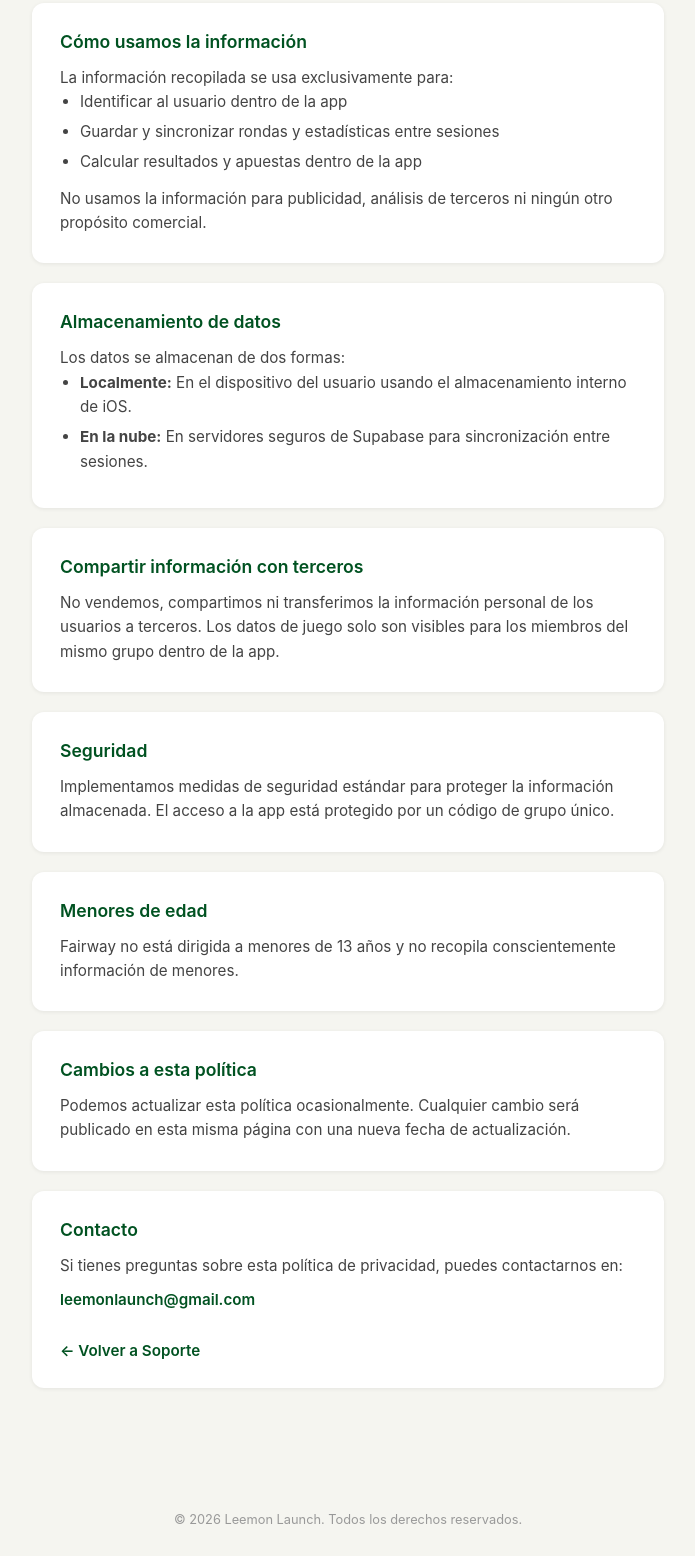
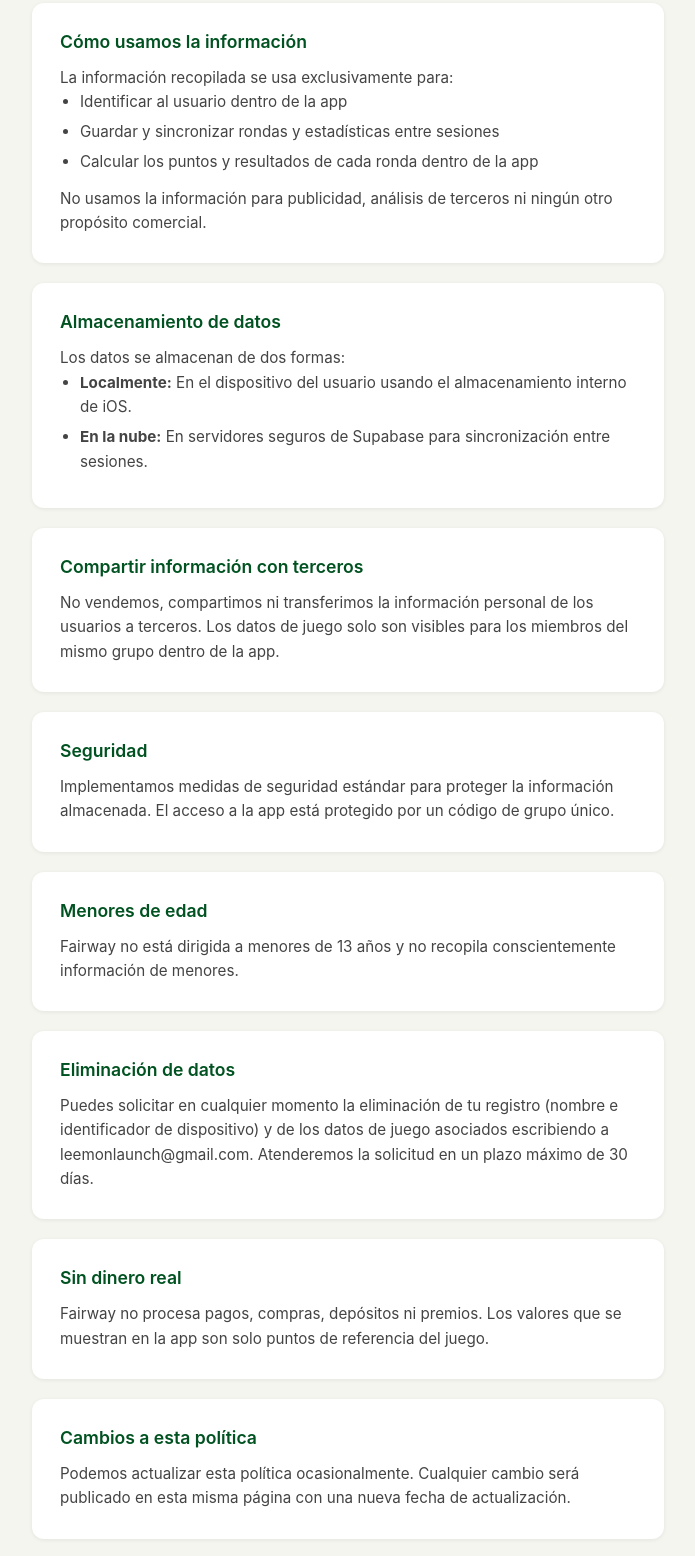
Before and after one commit to Codecodeloop/fairway-support, a plain HTML site: page privacy.html in a window 1280 px wide. Shown: the part 627-2183 px from the top of the page, without its empty margins (292-987 px from the left). Drawn offline with Linux system fonts and the light colour scheme.

Commit message:
Remove betting wording; add data deletion and no-real-money sections
Co-Authored-By: Claude Opus 5.5 <noreply@anthropic.com>

```diff
--- a/privacy.html
+++ b/privacy.html
@@ -99,7 +99,7 @@
 
     <section>
       <h2>Última actualización</h2>
-      <p>22 de abril de 2026</p>
+      <p>20 de noviembre de 2026</p>
     </section>
 
     <section>
@@ -118,7 +118,7 @@
       <ul>
         <li>Identificar al usuario dentro de la app</li>
         <li>Guardar y sincronizar rondas y estadísticas entre sesiones</li>
-        <li>Calcular resultados y apuestas dentro de la app</li>
+        <li>Calcular los puntos y resultados de cada ronda dentro de la app</li>
       </ul>
       <p style="margin-top: 12px;">No usamos la información para publicidad, análisis de terceros ni ningún otro propósito comercial.</p>
     </section>
@@ -148,6 +148,16 @@
     </section>
 
     <section>
+      <h2>Eliminación de datos</h2>
+      <p>Puedes solicitar en cualquier momento la eliminación de tu registro (nombre e identificador de dispositivo) y de los datos de juego asociados escribiendo a leemonlaunch@gmail.com. Atenderemos la solicitud en un plazo máximo de 30 días.</p>
+    </section>
+
+    <section>
+      <h2>Sin dinero real</h2>
+      <p>Fairway no procesa pagos, compras, depósitos ni premios. Los valores que se muestran en la app son solo puntos de referencia del juego.</p>
+    </section>
+
+    <section>
       <h2>Cambios a esta política</h2>
       <p>Podemos actualizar esta política ocasionalmente. Cualquier cambio será publicado en esta misma página con una nueva fecha de actualización.</p>
     </section>
```
Also changed, not shown: index.html (+2 -2 lines).
